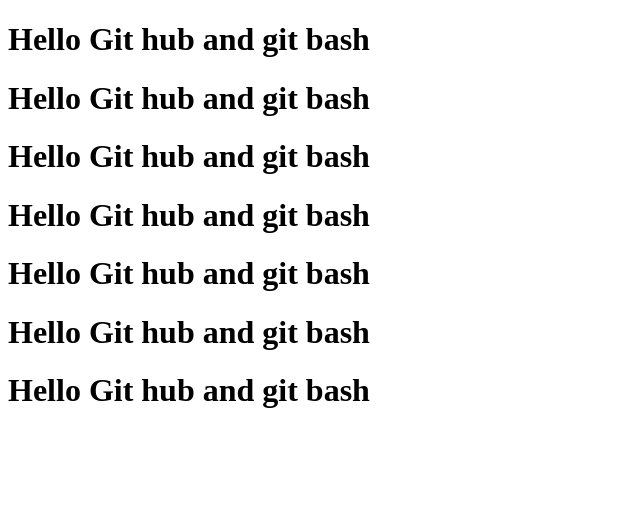
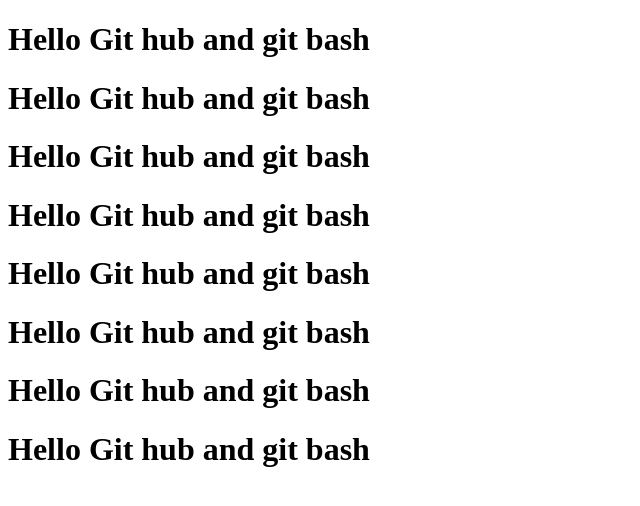
Before and after one commit to developernurhuda/new-project, a plain HTML site: page index.html in a window 1280 px wide. Shown: the whole page, without its empty margins (0-640 px from the left). Drawn offline with Linux system fonts and the light colour scheme.

Commit message:
new fidfsd

```diff
--- a/index.html
+++ b/index.html
@@ -15,6 +15,7 @@
     <h1> Hello Git hub and git bash </h1>
     <h1> Hello Git hub and git bash </h1>
     <h1> Hello Git hub and git bash </h1>
+    <h1> Hello Git hub and git bash </h1>
 
 </body>
 </html>
```
